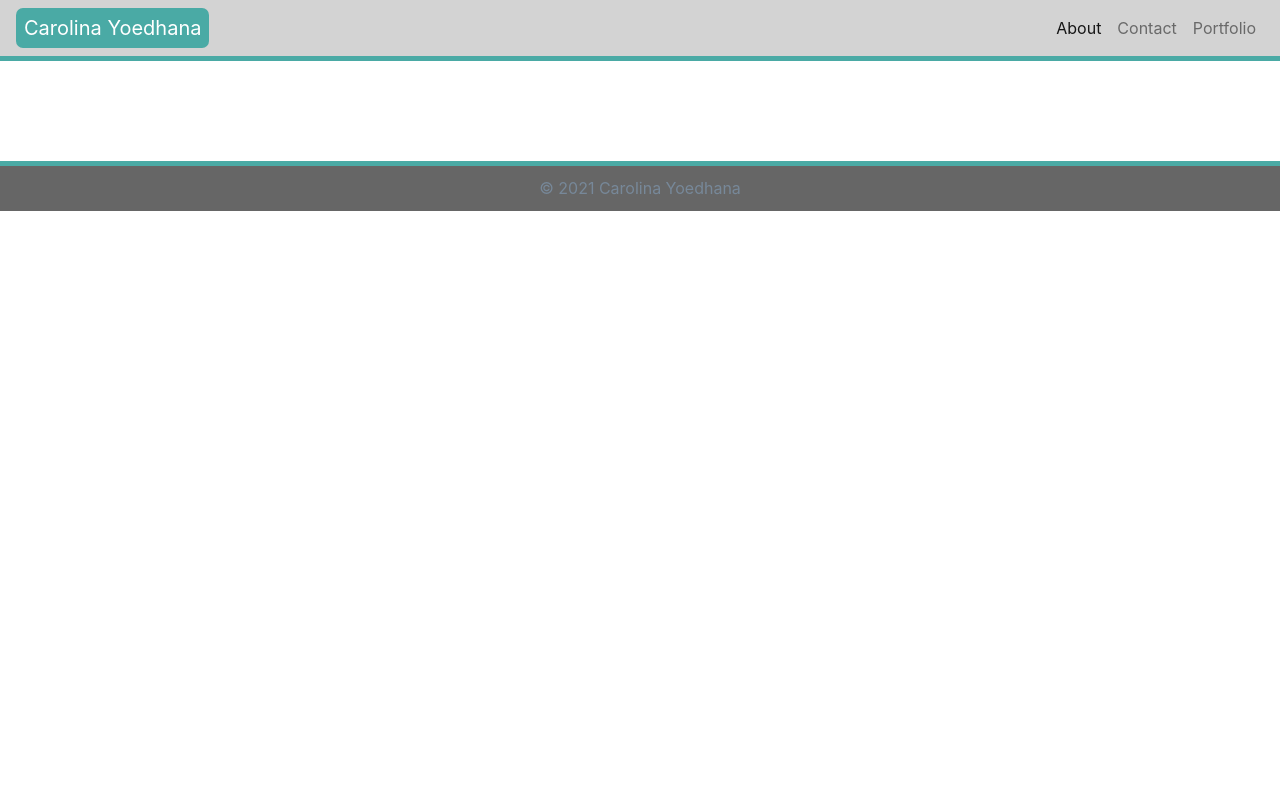
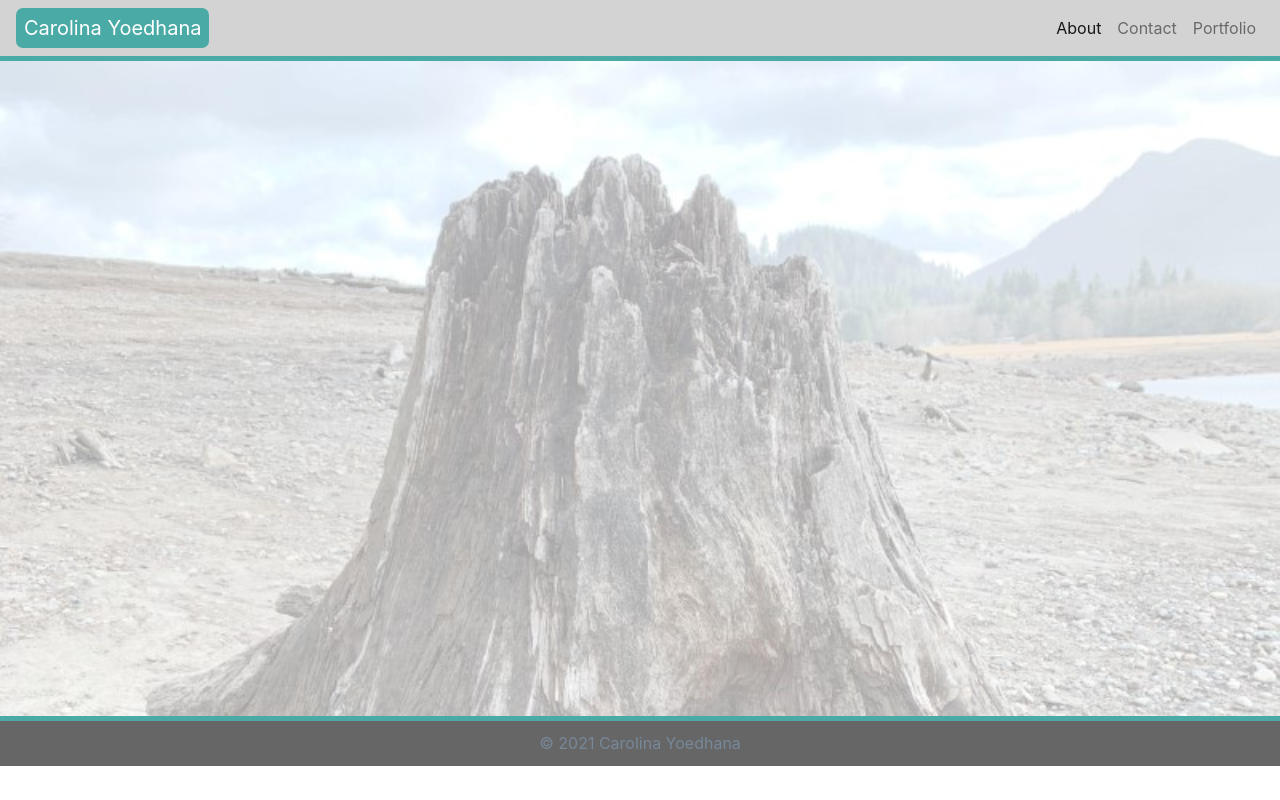
Before and after one commit to CarolinaYo/cy-portfolio, a React (Create React App) app: page / in a window 1280 px wide. Built offline with nearby package versions, Linux system fonts and the light colour scheme.

Commit message:
Added wrapper component.

```diff
--- a/src/components/Wrapper/index.js
+++ b/src/components/Wrapper/index.js
@@ -1,5 +1,6 @@
 import React from "react";
 import "./style.css";
+// import background from "../Images/background";
 
 function Wrapper(props) {
   return <main className="wrapper">{props.children}</main>;
--- a/src/components/Wrapper/style.css
+++ b/src/components/Wrapper/style.css
@@ -1,4 +1,9 @@
 .wrapper {
-  min-height: 100%;
+  background-image: url("../Images/background.jpg");
+  background-blend-mode: overlay;
+  background-size: cover;
+  min-height: calc(100vh - 145px);
+  display: flex;
+  flex-direction: column;
   padding-bottom: 100px;
 }
```
